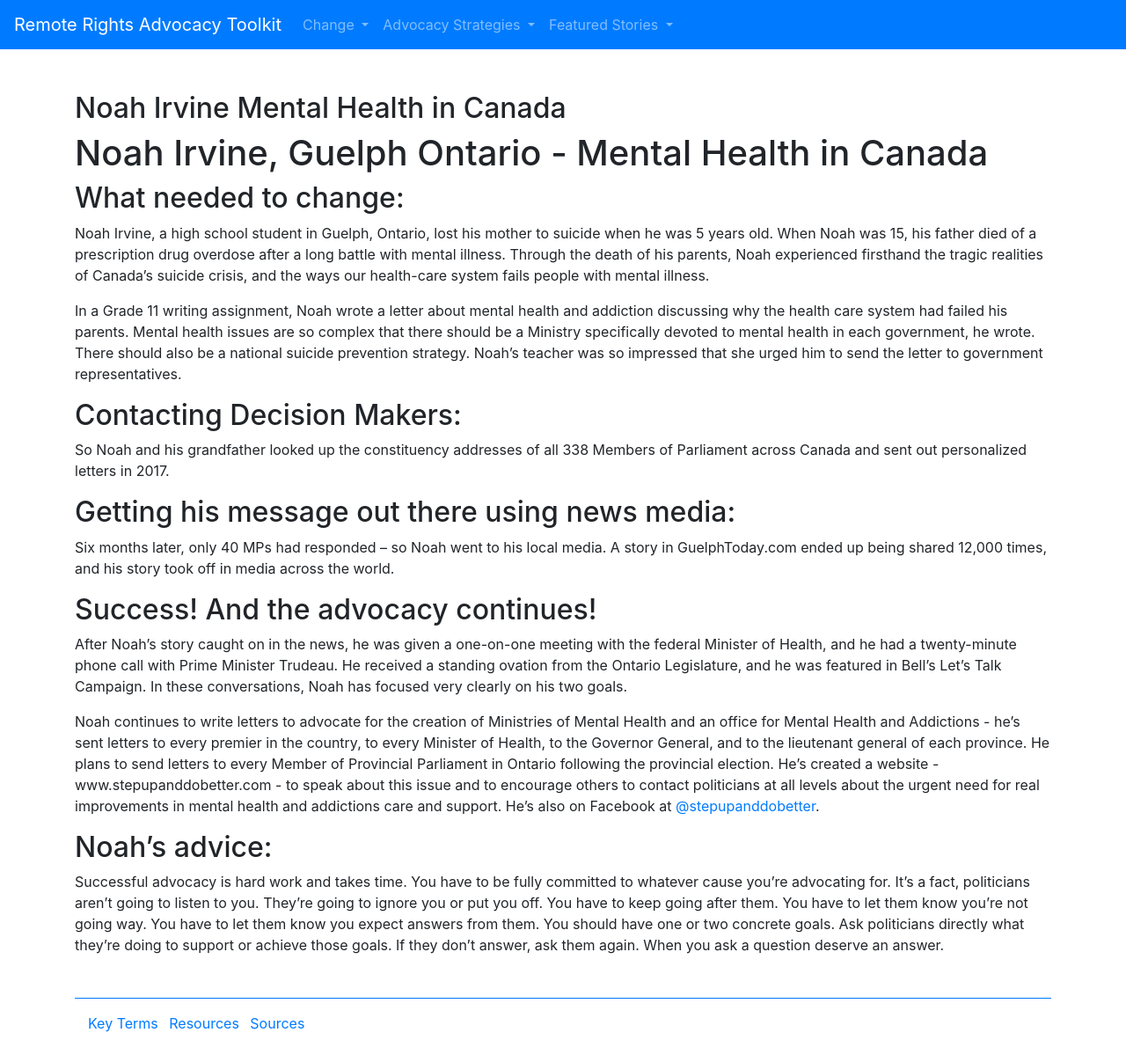
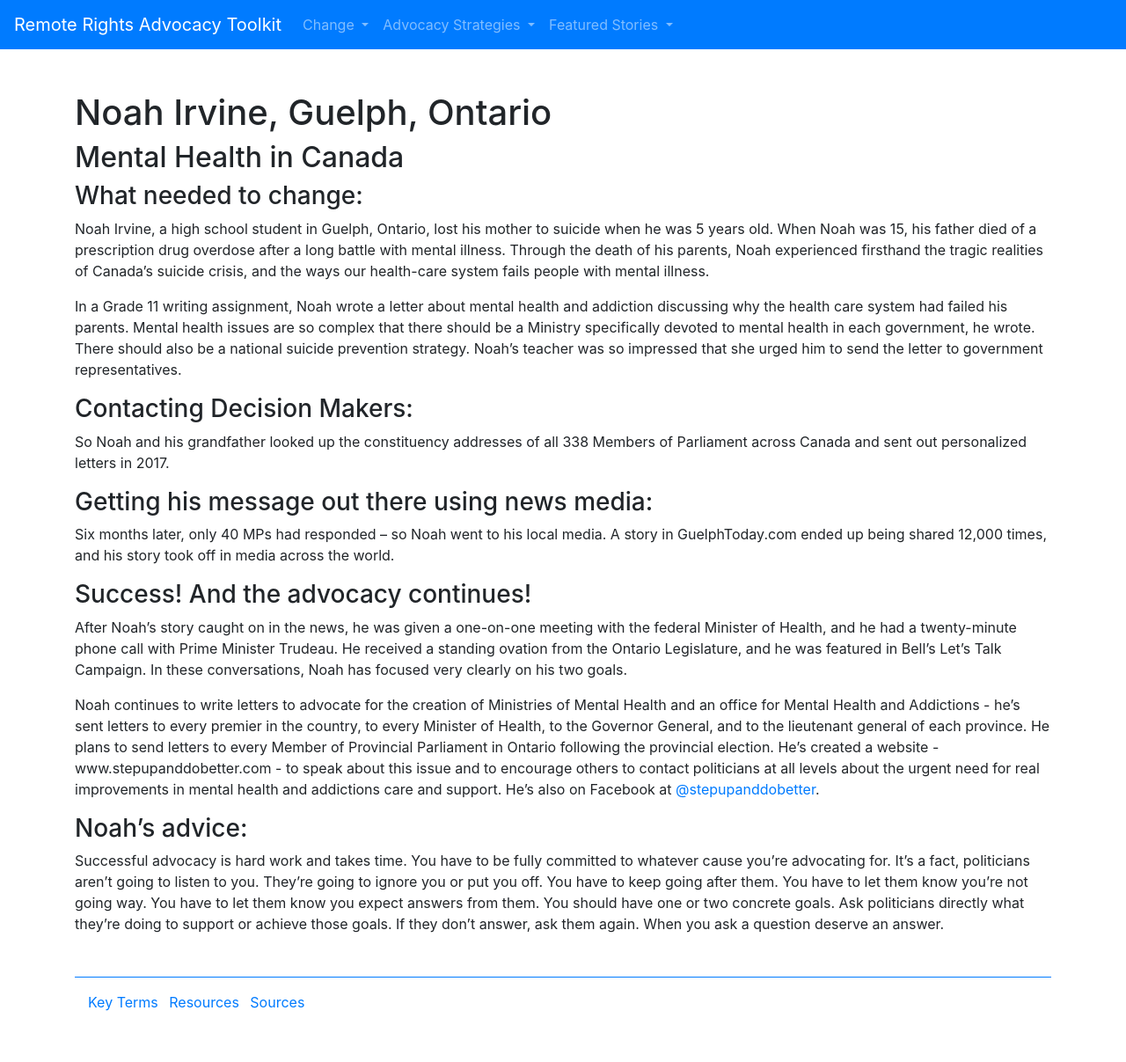
Before and after one commit to remote-rights/remote-rights.github.io, a Jekyll site: the page built from collections/_stories/noahs-story.md, in a window 1280 px wide. Shown: the whole page at 88% size. Built offline with Jekyll 4.4.1, drawn with Linux system fonts in a browser that asks for light colours; after the commit the page ends 1183 px from its top, so only the background shows below that.

Commit message:
maple spring and update layout

```diff
--- a/_layouts/stories.html
+++ b/_layouts/stories.html
@@ -1,12 +1,13 @@
 {% include head.html %}
-<div class="h2">{{ page.title }}</div>
+<div class="h1">{{ page.title }}</div>
 <div class="row justify-content-around">
   <div class="col-md-12">
   {{ page.content }}
-
+  <div style="color: purple; background-color: yellow;">
     <aside>
-      {{ aside.content }}
+      {{ page.aside | markdownify }}
     </aside>
+  </div>
   </div>
 </div>
 {% include foot.html %}
--- a/_layouts/strategy.html
+++ b/_layouts/strategy.html
@@ -1,5 +1,5 @@
 {% include head.html %}
-<div class="h2">{{ page.title }}</div>
+<div class="h1">{{ page.title }}</div>
 <div class="row justify-content-around">
   <div class="col-md-12">
   {{ page.content }}
--- a/collections/_stories/noahs-story.md
+++ b/collections/_stories/noahs-story.md
@@ -1,33 +1,31 @@
 ---
 layout: stories
-title: Noah Irvine Mental Health in Canada
+title: Noah Irvine, Guelph, Ontario
 position: 1
 ---
+## Mental Health in Canada
 
-# Noah Irvine, Guelph Ontario - Mental Health in Canada
-
-
-## What needed to change:
+### What needed to change:
 
 Noah Irvine, a high school student in Guelph, Ontario, lost his mother to suicide when he was 5 years old. When Noah was 15, his father died of a prescription drug overdose after a long battle with mental illness. Through the death of his parents, Noah experienced firsthand the tragic realities of Canada’s suicide crisis, and the ways our health-care system fails people with mental illness.
 
 In a Grade 11 writing assignment, Noah wrote a letter about mental health and addiction discussing why the health care system had failed his parents. Mental health issues are so complex that there should be a Ministry specifically devoted to mental health in each government, he wrote. There should also be a national suicide prevention strategy. Noah’s teacher was so impressed that she urged him to send the letter to government representatives.
 
-## Contacting Decision Makers:
+### Contacting Decision Makers:
 
 So Noah and his grandfather looked up the constituency addresses of all 338 Members of Parliament across Canada and sent out personalized letters in 2017.
 
-## Getting his message out there using news media:
+### Getting his message out there using news media:
 
 Six months later, only 40 MPs had responded – so Noah went to his local media. A story in GuelphToday.com ended up being shared 12,000 times, and his story took off in media across the world.
 
-## Success! And the advocacy continues!
+### Success! And the advocacy continues!
 
 After Noah’s story caught on in the news, he was given a one-on-one meeting with the federal Minister of Health, and he had a twenty-minute phone call with Prime Minister Trudeau. He received a standing ovation from the Ontario Legislature, and he was featured in Bell’s Let’s Talk Campaign. In these conversations, Noah has focused very clearly on his two goals.
 
 Noah continues to write letters to advocate for the creation of Ministries of Mental Health and an office for Mental Health and Addictions - he’s sent letters to every premier in the country, to every Minister of  Health, to the Governor General, and to the lieutenant general of each province. He plans to send letters to every Member of Provincial Parliament in Ontario following the provincial election. He’s created a website - www.stepupanddobetter.com - to speak about this issue and to encourage others to contact politicians at all levels about the urgent need for real improvements in mental health and addictions care and support. He’s also on Facebook at [@stepupanddobetter](https://www.facebook.com/stepupanddobetter/).
 
 
-## Noah's advice:
+### Noah's advice:
 
 Successful advocacy is hard work and takes time. You have to be fully committed to whatever cause you’re advocating for. It’s a fact, politicians aren’t going to listen to you.  They’re going to ignore you or put you off. You have to keep going after them. You have to let them know you’re not going way. You have to let them know you expect answers from them. You should have one or two concrete goals. Ask politicians directly what they’re doing to support or achieve those goals. If they don’t answer, ask them again. When you ask a question deserve an answer.
```
Also changed, not shown: collections/_stories/maple-spring-printemps-erable.md (added, +35 -0 lines).
